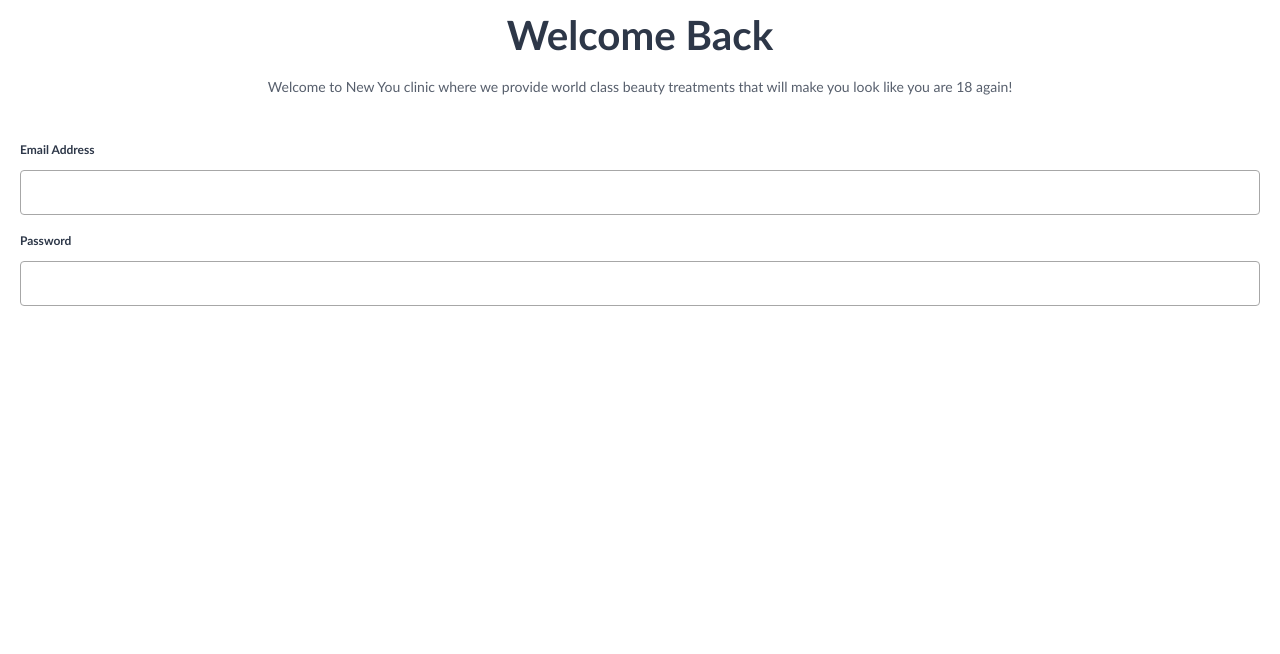
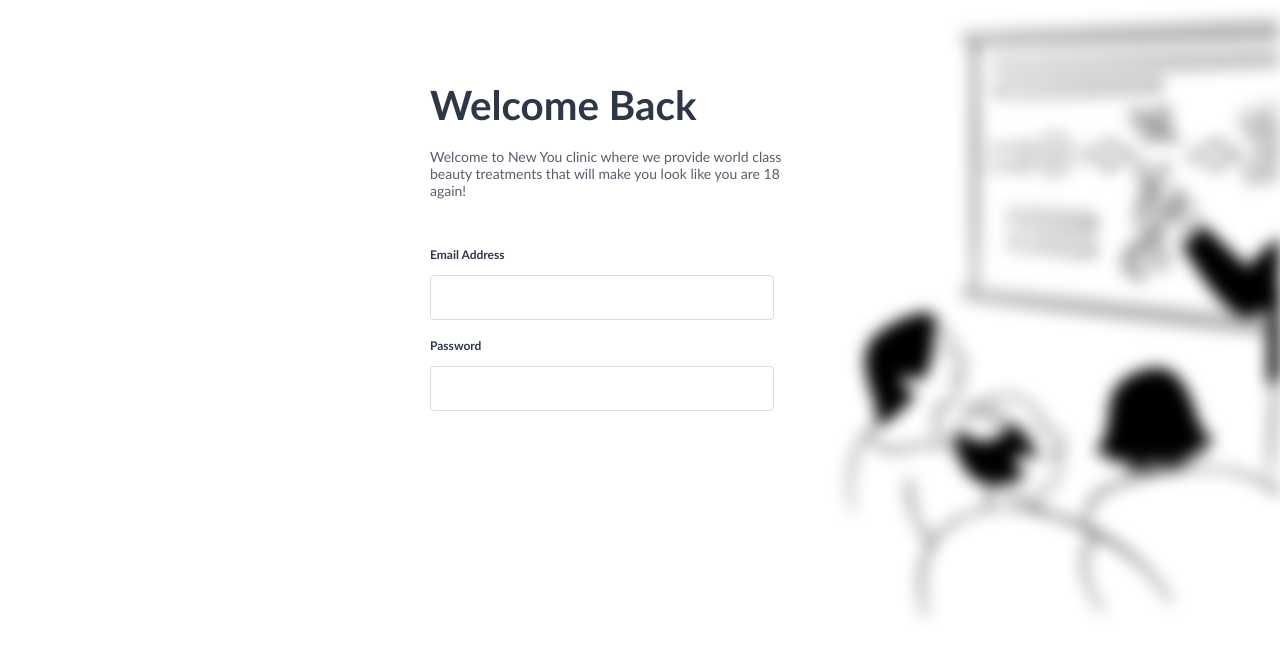
Before and after one commit to nology-tech/Tahiti-Client-Project, a React (Create React App) app: page / in a window 1280 px wide. Shown: the top 654 px of the page. Built offline with nearby package versions, Linux system fonts and the light colour scheme.

Commit message:
Mobile version done. Two containers for picture and welcome form completed, initial positioning done.

```diff
--- a/src/Components/Form/Form.scss
+++ b/src/Components/Form/Form.scss
@@ -24,5 +24,6 @@
     margin-bottom: 10px;
     border: 1px solid $color-background-main;
     border-radius: 4px;
+    opacity: 40%;
   }
 }
--- a/src/pages/WelcomePage/WelcomePage.jsx
+++ b/src/pages/WelcomePage/WelcomePage.jsx
@@ -1,17 +1,22 @@
 import React from "react";
 import "./WelcomePage.scss";
-
+import WelcomeImage from "../../assets/images/Background-img-welcome.svg";
 import Form from "../../Components/Form/Form";
 
 const WelcomePage = () => {
   return (
-    <div className="header-container">
-      <h1>Welcome Back </h1>
-      <p>
-        Welcome to New You clinic where we provide world class beauty treatments
-        that will make you look like you are 18 again!
-      </p>
-      <Form />
+    <div className="welcome-container">
+      <div className="header-container">
+        <h1>Welcome Back </h1>
+        <p>
+          Welcome to New You clinic where we provide world class beauty
+          treatments that will make you look like you are 18 again!
+        </p>
+        <Form />
+      </div>
+      <div className="picture-container">
+        <img src={WelcomeImage} />
+      </div>
     </div>
   );
 };
--- a/src/pages/WelcomePage/WelcomePage.scss
+++ b/src/pages/WelcomePage/WelcomePage.scss
@@ -2,11 +2,13 @@
 @use "/src/styles/_typography.scss" as *;
 
 .header-container {
+  margin: 10px;
   display: flex;
   flex-direction: column;
   align-items: center;
-}
+
   h1 {
+    margin-top: 70px;
     color: $text-black;
     text-align: center;
   }
@@ -17,5 +19,36 @@ p {
     font-size: 14px;
     margin: 0.5rem 0rem;
   }
-@media screen and (min-width: $mobile-breakpoint) {
 }
+
+.picture-container {
+  display: none;
+}
+@media screen and (min-width: $desktop-breakpoint) {
+  .welcome-container {
+    width: 100;
+    display: flex;
+  }
+  .header-container {
+    width: 30%;
+    position: fixed;
+    left: 400px;
+    p,
+    h1 {
+      margin-left: 40px;
+      text-align: start;
+    }
+  }
+
+  .picture-container {
+    display: unset;
+    position: fixed;
+    right: 0;
+
+    img {
+      width: 100%;
+      filter: blur(8px);
+      -webkit-filter: blur(8px);
+    }
+  }
+}
```
Lines whose indentation alone changed are shown as unchanged.
